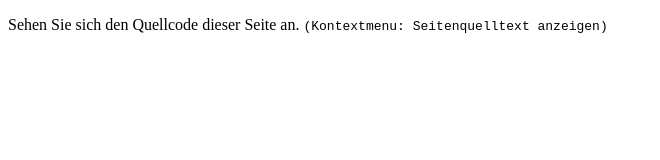
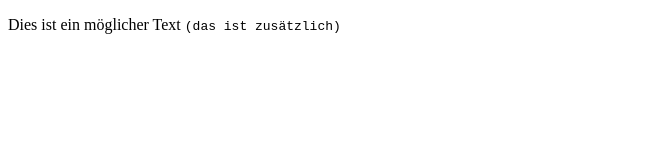
Before and after one commit to abahmer/abahmer.github.io, a plain HTML site: page index.html in a window 1280 px wide. Shown: the whole page, without its empty margins (0-660 px from the left). Drawn offline with Linux system fonts and the light colour scheme.

Commit message:
Update index.html

```diff
--- a/index.html
+++ b/index.html
@@ -7,7 +7,7 @@
   </head>
   <body>
     <!-- Sichtbarer Dokumentinhalt im body -->
-    <p>Sehen Sie sich den Quellcode dieser Seite an.
-      <kbd>(Kontextmenu: Seitenquelltext anzeigen)</kbd></p>
+    <p>Dies ist ein möglicher Text
+      <kbd>(das ist zusätzlich)</kbd></p>
   </body>
 </html>
```
